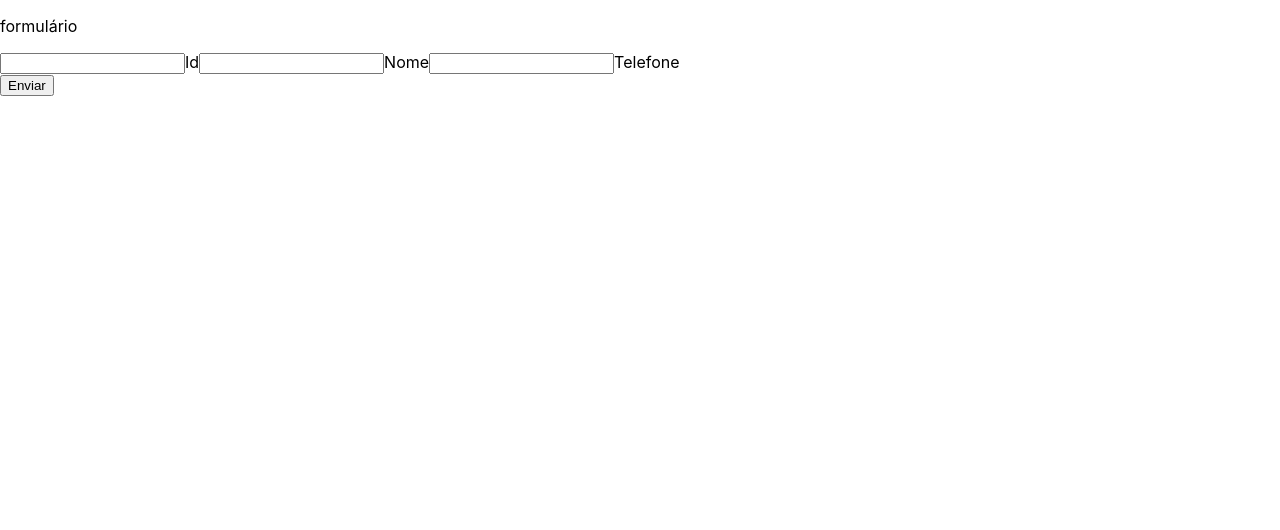
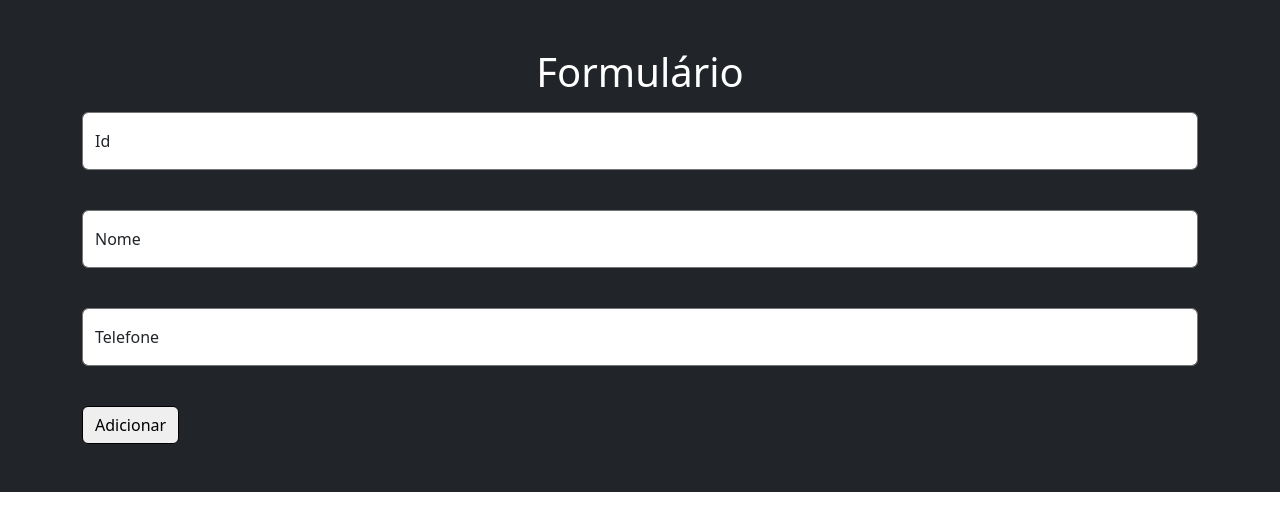
Before and after one commit to Faroferinho/Sign-In-Example-Docker, a React (Create React App) app in the folder signin-frontend/: page / in a window 1280 px wide. Shown: the top 530 px of the page. Built offline with nearby package versions, Linux system fonts and the light colour scheme.

Commit message:
Fixing minor style problems

```diff
--- a/signin-frontend/src/App.js
+++ b/signin-frontend/src/App.js
@@ -1,26 +1,85 @@
 import './App.css';
 import { useState,useEffect } from 'react';
 
-const API_URL = "http://localhost:8081/project/api/v1/user"
+const API_URL = "http://localhost:8081/project/api/v1/user";
 
 export default function SignIn(){
+  const [users, setUser] = useState([]);
+  const [form, setForm] = useState({id: "", name: "", phone: ""});
+  const [edit, setEditon] = useState(null);
+
+  /*
+  useEffect(
+    () => {
+      fetch(API_URL).then((res) => res.json()).then((data) => setUser(data))
+    }, []
+  );
+  */
+
+  {/** TODO - Add a way to send the PUT request for both APIs */}
+  const handleSend = async () => {
+    /*
+    const newUser = form;
+    const method = "POST";
+
+    const response = await fetch(API_URL, {
+
+    });
+    */
+  };
+
+  const handleEdit = (user) => {
+    /*
+    setForm(user);
+    setEditon(user.id);
+    */
+  };
+
+  const handleDelete = async (id) => {
+    /*
+    const response = await fetch(`${API_URL}/${id}`, {method : "DELETE"});
+
+    if(response.ok){
+      setUser(users.filter(u => u.id != id));
+    }
+      */
+  };
 
   return (
-    <div>
-      <p>
-        formulário
-      </p>
-      <div>
-        <input/>
-        <label>Id</label>
+    <div className='bg-dark'>
 
-        <input/>
-        <label>Nome</label>
+      <link href="https://cdn.jsdelivr.net/npm/bootstrap@5.3.3/dist/css/bootstrap.min.css" rel="stylesheet"/>
 
-        <input/>
-        <label>Telefone</label>
+      <script src="https://cdn.jsdelivr.net/npm/bootstrap@5.3.3/dist/js/bootstrap.bundle.min.js" defer></script>
+
+      <div className="container-fluid p-5">
+        <p className='h1 text-center text-white'>
+          Formulário
+        </p>
+
+        <div className='container mt-3'>
+          <div class="form-floating mb-3 mt-3">
+            <input class="form-control" placeholder='Id' value={ form.id } onChange={ (e) => setForm( { ...form, id: e.target.value } ) }/><br/>
+            <label>Id</label>
+          </div>
+
+          <div class="form-floating mb-3 mt-3">
+            <input class="form-control" placeholder='Nome' value={ form.name } onChange={ (e) => setForm( { ...form, name: e.target.value } ) }/><br/>
+            <label>Nome</label>
+          </div>
+
+          <div class="form-floating mb-3 mt-3">
+            <input class="form-control" placeholder='Telefone' value={ form.phone } onChange={ (e) => setForm( { ...form, phone: e.target.value } ) }/><br/>
+            <label>Telefone</label>
+          </div>
+
+          <button button type="button" class="btn btn-primary" onClick={handleSend}>
+            Adicionar
+          </button>
+        </div>
+
+        {/** TODO - Inserir uma Tabela para confirmar ao usuário que os dados estão sendo inseridos */}
       </div>
-      <button>Enviar</button>
     </div>
   );
 }
```
Also changed, not shown: 2 other files (tests, documents, lock files or other folders).
